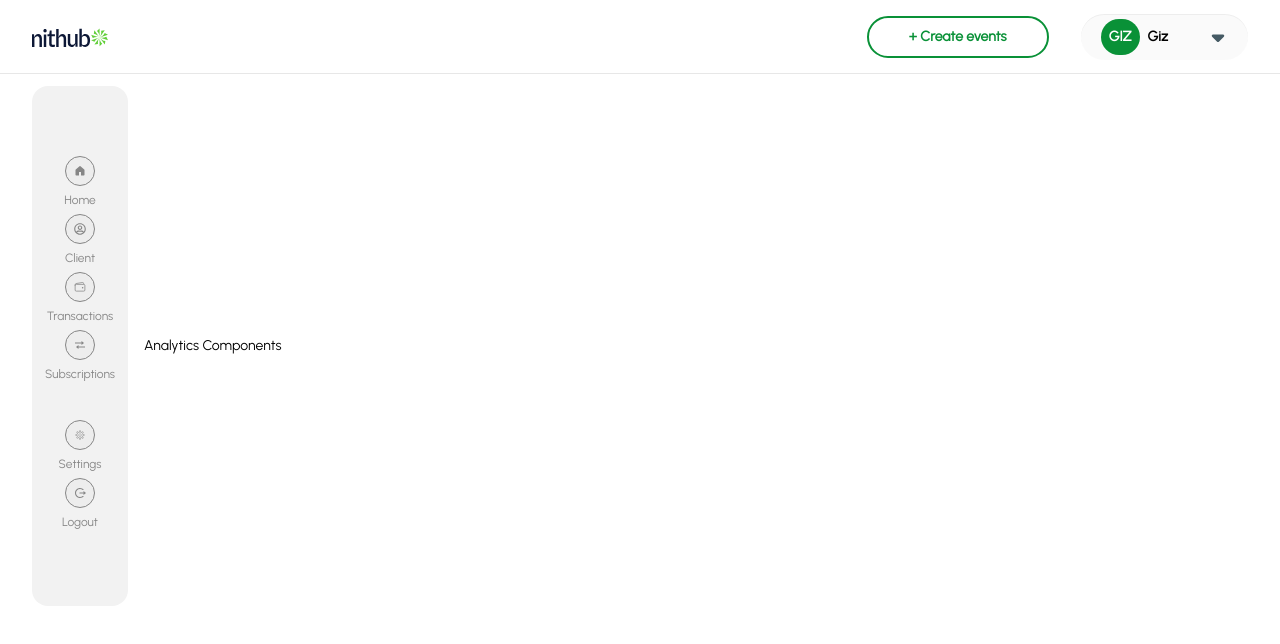
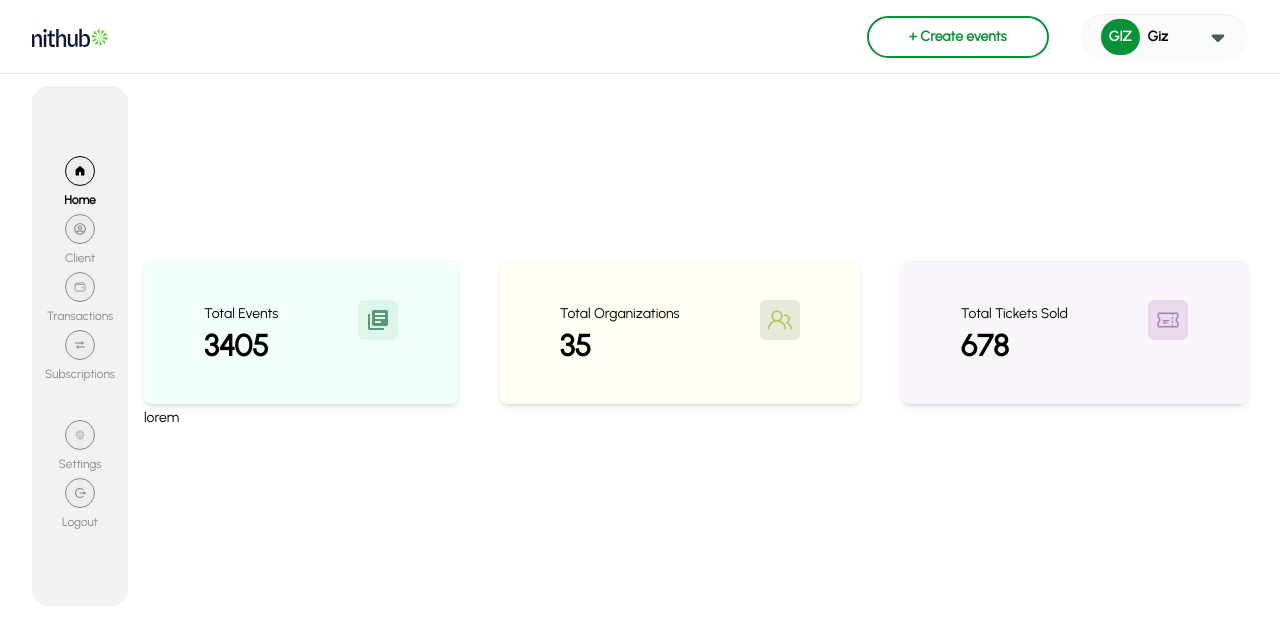
Before and after one commit to Segundavid-Dev/Admin-dashboard, a React (Vite) app: page / in a window 1280 px wide. Shown: the top 644 px of the page. Built offline with nearby package versions, Linux system fonts and the light colour scheme.

Commit message:
installed charts library

```diff
--- a/package.json
+++ b/package.json
@@ -11,7 +11,9 @@
   },
   "dependencies": {
     "@tailwindcss/vite": "^4.1.3",
+    "chart.js": "^4.4.8",
     "react": "^19.0.0",
+    "react-chartjs-2": "^5.3.0",
     "react-dom": "^19.0.0",
     "react-icons": "^5.5.0",
     "tailwindcss": "^4.1.3"
--- a/src/Components/Analytics.jsx
+++ b/src/Components/Analytics.jsx
@@ -1,7 +1,46 @@
+import { MdLibraryBooks } from "react-icons/md";
+import { GoPeople } from "react-icons/go";
+import { HiOutlineTicket } from "react-icons/hi2";
+
 export default function Analytics() {
   return (
-    <div>
-      <h2>Analytics Components</h2>
+    <div className="flex-1">
+      <AnalyticsCard />
+      <p>lorem</p>
     </div>
   );
 }
+
+function AnalyticsCard() {
+  return (
+    <div className="flex items-center justify-between">
+      <div className="bg-[#F2FEF8] py-10  px-15 rounded-lg shadow-md flex items-start gap-[5rem]">
+        <div>
+          <h2>Total Events </h2>
+          <p className="font-bold text-3xl">3405</p>
+        </div>
+        <div className="p-2 rounded-md bg-[#DDF6E9]">
+          <MdLibraryBooks className="text-2xl text-[#5B9778]" />
+        </div>
+      </div>
+      <div className="bg-[#FEFFF3] py-10  px-15 rounded-lg shadow-md flex items-start gap-[5rem]">
+        <div>
+          <h2>Total Organizations </h2>
+          <p className="font-bold text-3xl">35</p>
+        </div>
+        <div className="p-2 rounded-md bg-[#E7EAD8]">
+          <GoPeople className="text-2xl text-[#B5C160]" />
+        </div>
+      </div>
+      <div className="bg-[#FAF5FC] py-10  px-15 rounded-lg shadow-md flex items-start gap-[5rem]">
+        <div>
+          <h2>Total Tickets Sold </h2>
+          <p className="font-bold text-3xl">678</p>
+        </div>
+        <div className="bg-[#E9DAED] p-2 rounded-md">
+          <HiOutlineTicket className="text-2xl text-[#A782B2]" />
+        </div>
+      </div>
+    </div>
+  );
+}
--- a/src/Components/SideNav.jsx
+++ b/src/Components/SideNav.jsx
@@ -8,8 +8,8 @@ import { RiLogoutCircleRLine } from "react-icons/ri";
 export default function SideNav() {
   return (
     <ul className="bg-[#F2F2F2] w-24 h-[65vh] rounded-2xl text-[#868686] flex flex-col items-center justify-center text-[12px]">
-      <li className="flex flex-col items-center cursor-pointer">
-        <span className="bg-[#EDEDED] border rounded-full p-2">
+      <li className="flex flex-col items-center cursor-pointer text-black font-bold">
+        <span className="bg-[#EDEDED] border rounded-full p-2 ">
           <GoHomeFill />
         </span>
         Home
```
Also changed, not shown: 1 other file (tests, documents, lock files or other folders).
